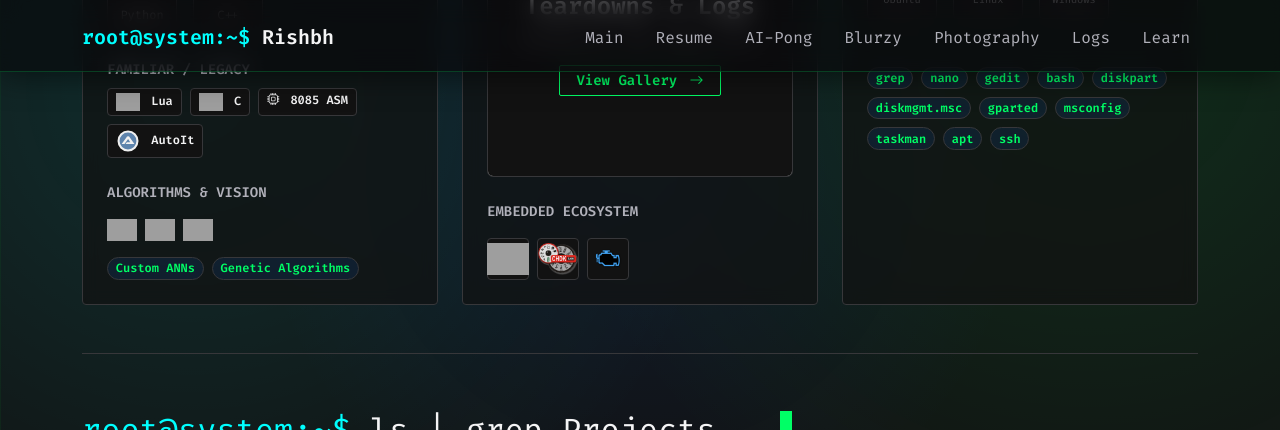
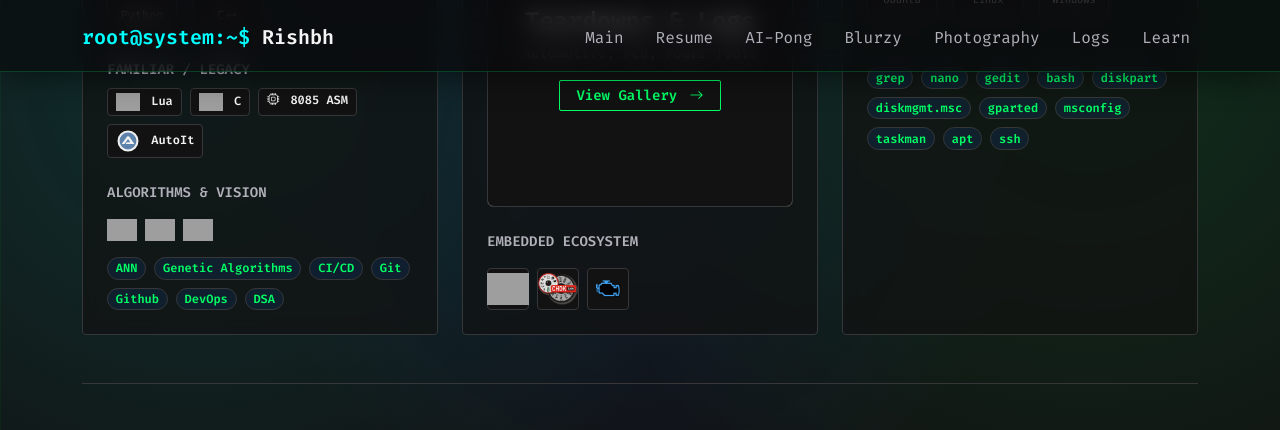
Before and after one commit to CodeRSTech/coderstech.github.io, a Jekyll site: the page built from index.md, in a window 1280 px wide and 900 px high, scrolled down 904 px, cut to the strip 0-430 px from the top of the window. Built offline with Jekyll 4.4.1, drawn with Linux system fonts in a browser that asks for light colours; grey boxes are pictures that could not be loaded.

Commit message:
Updated tags

```diff
--- a/_data/matrix.yml
+++ b/_data/matrix.yml
@@ -26,8 +26,13 @@ software_ai:
       - name: "NumPy"
         src: "https://cdn.jsdelivr.net/gh/devicons/devicon@latest/icons/numpy/numpy-original.svg"
     tags:
-      - "Custom ANNs"
+      - "ANN"
       - "Genetic Algorithms"
+      - "CI/CD"
+      - "Git"
+      - "Github"
+      - "DevOps"
+      - "DSA"
 
 hardware_systems:
   teardowns:
```
